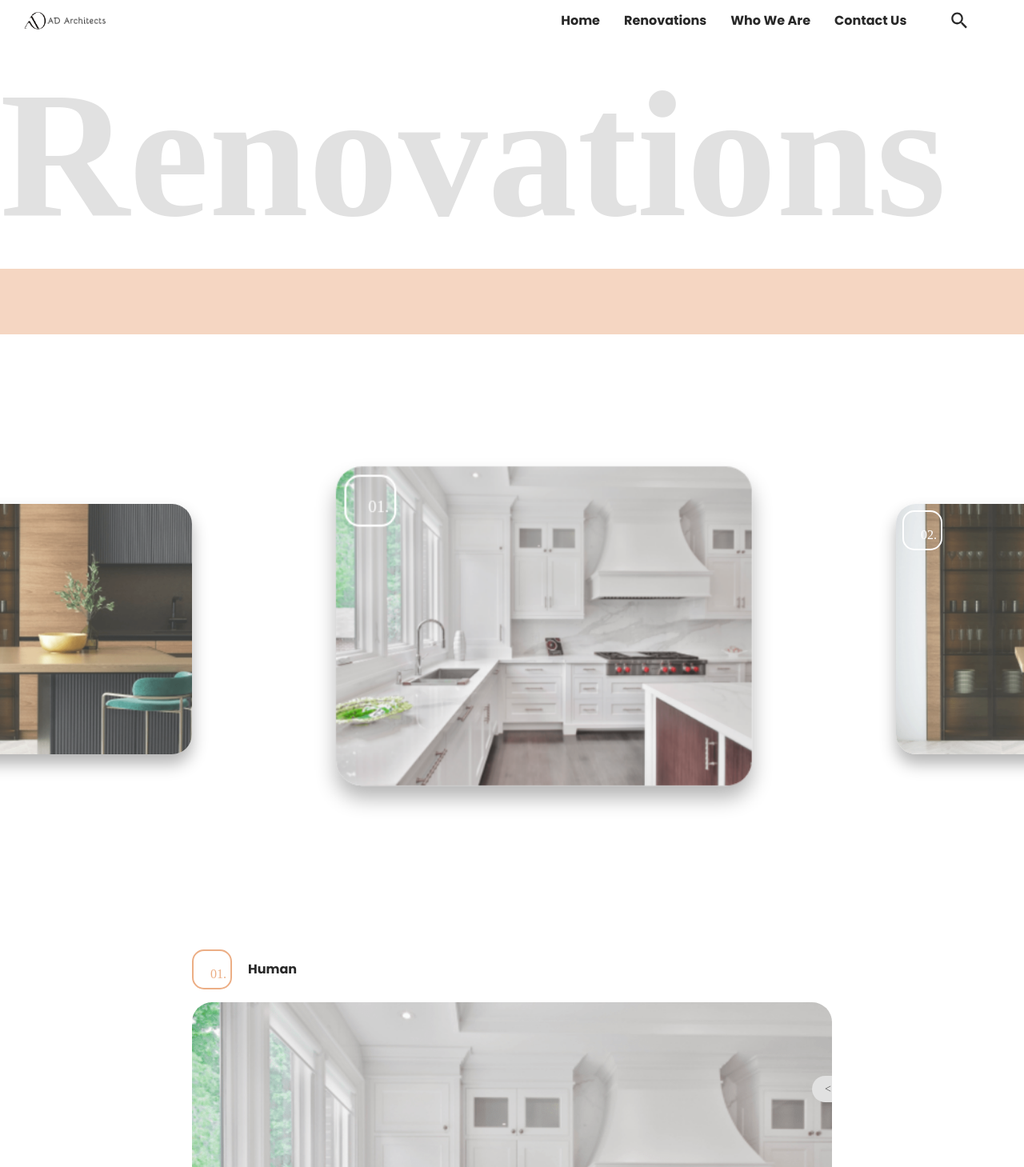
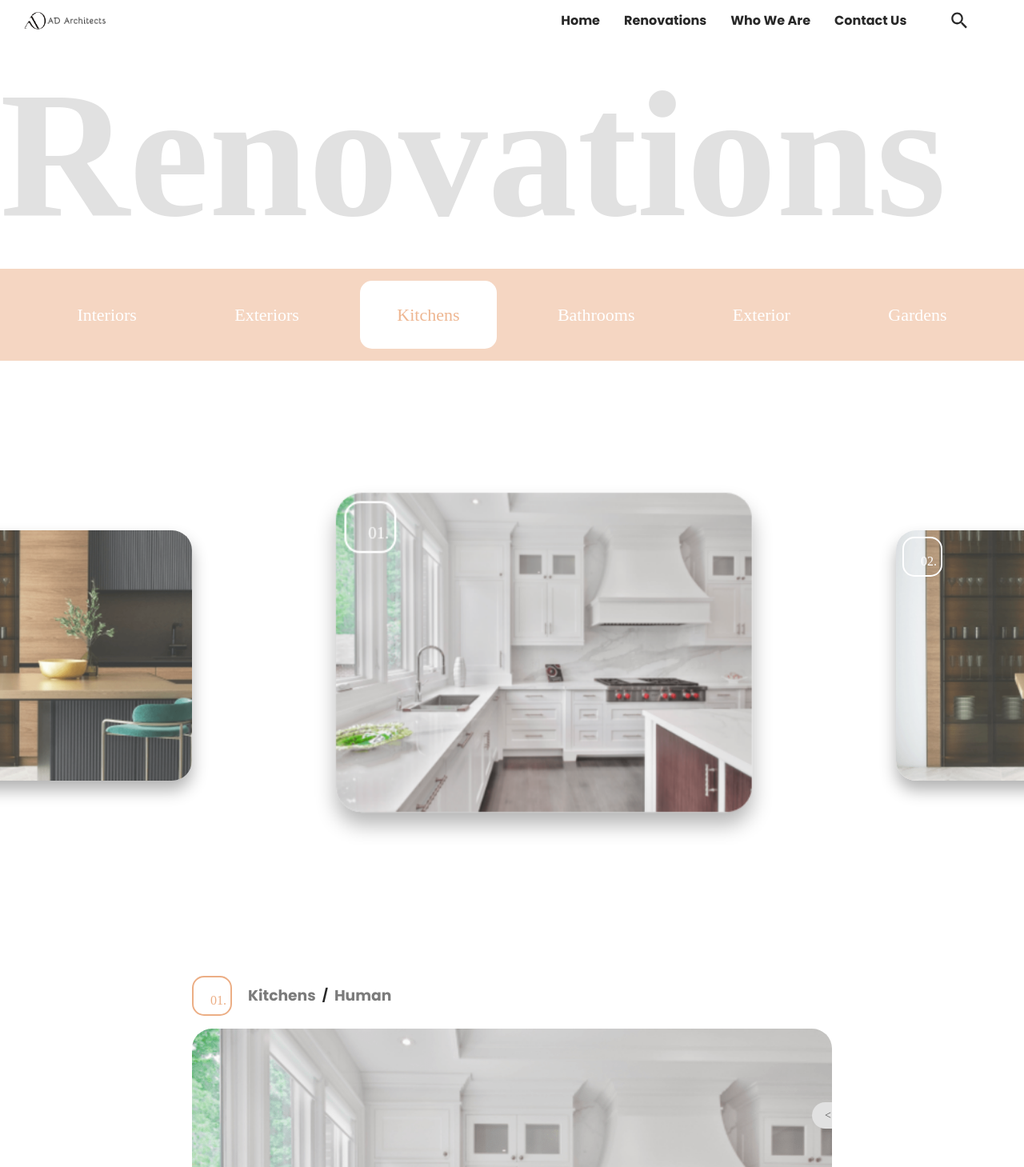
Before and after one commit to EDGI9/ad-architect-app, a React (Vite) app: page /ad-architect-app/renovations in a window 1280 px wide. Shown: the top 1459 px of the page at 80% size. Built offline with nearby package versions, Linux system fonts and the light colour scheme; a web font is replaced by a local one.

Commit message:
Updating the renovations page with the active state for the subnavbar and title

```diff
--- a/src/views/Renovations.tsx
+++ b/src/views/Renovations.tsx
@@ -8,14 +8,16 @@ import { CarrouselDetail } from "../components/CarrouselDetail/CarrouselDetail";
 import { ContactBlock } from "../components/ContactBlock/ContactBlock";
 import { Card } from "../components/Card/Card";
 import { Counter } from "../components/Counter/Counter";
+import { Title } from "../components/Title/Title";
 import { slider } from "../__mock__/slider";
+import { RenovationPaths } from "../router/renovations-paths"
 
 export function Renovations(): JSX.Element {
-    const subNavBarLinks = ['Interiors', 'Exteriors', 'Kitchens', 'Bathrooms', 'Exterior', 'Gardens'];
     const image: Images.Image = {id: 1 , src:'', name:'', text:{title:'', description:''}}// Figure out cleaner way of doing this
 
     let [currentImage, setCurrentImage] = useState(image);
     let [currentImageIndex, setCurrentImageIndex] = useState(1);
+    let [currentNav, setCurrentNav] = useState("");
 
     const updateCurrentImage = (image: Images.Image) => {
         const index = slider.findIndex(item => item.name == image.name) + 1;
@@ -23,8 +25,13 @@ export function Renovations(): JSX.Element {
         setCurrentImage(image);
     }
 
+    const updateCurrentNav = (navTitle:string):void => {
+        setCurrentNav(navTitle)
+    }
+
     useEffect( ()=> {
         setCurrentImage(slider[0]);
+        setCurrentNav(RenovationPaths.kitchens.text)
     } , [])
 
 
@@ -33,7 +40,7 @@ export function Renovations(): JSX.Element {
             <section className="flex justify-start my-16 text-sm">
                 <PageTitle text="Renovations"/>
             </section>
-            <SubNavBar items={subNavBarLinks}></SubNavBar>
+            <SubNavBar items={RenovationPaths} currentNav={currentNav} onClick={updateCurrentNav}></SubNavBar>
             <section className="mt-28">
                 <CarrouselBig slides={slider}></CarrouselBig>
             </section>
@@ -43,7 +50,9 @@ export function Renovations(): JSX.Element {
 
                         <div className='flex justify-self-start self-start flex-col md:flex-row md:items-center mb-4'>
                             <Counter number={currentImageIndex} type="secondary" className="mr-5"/>
-                            <p>{currentImage.text.title}</p>
+                            <div className='flex items-center gap-2'>
+                                <Title type='h3' text={currentNav} className='text-[#7B7B7B]' /> / <Title type='h3' text={currentImage.text.title} className='text-[#7B7B7B] font-light' />
+                            </div>
                         </div>
                         <div>
                             <CarrouselDetail image={currentImage} text={currentImage.text}></CarrouselDetail>
```
